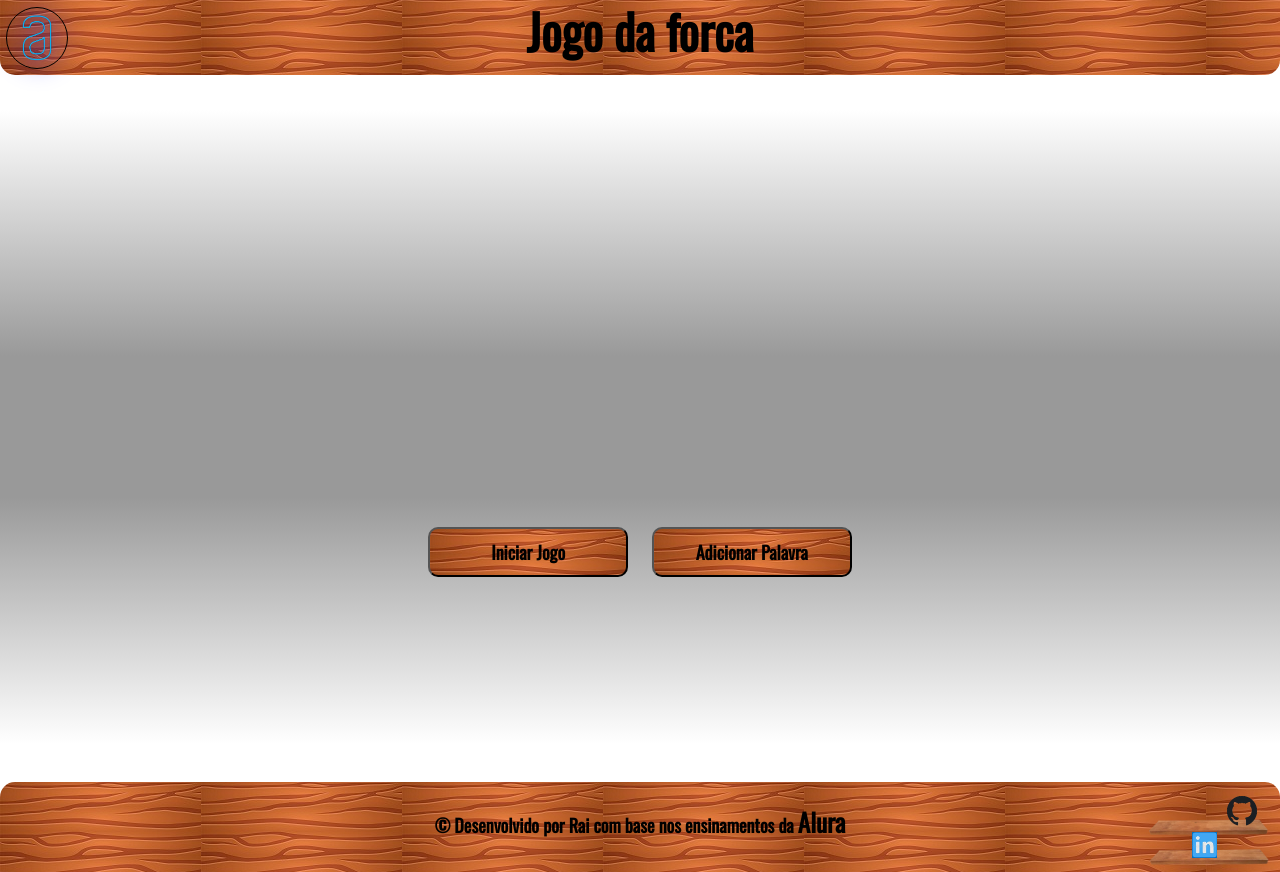
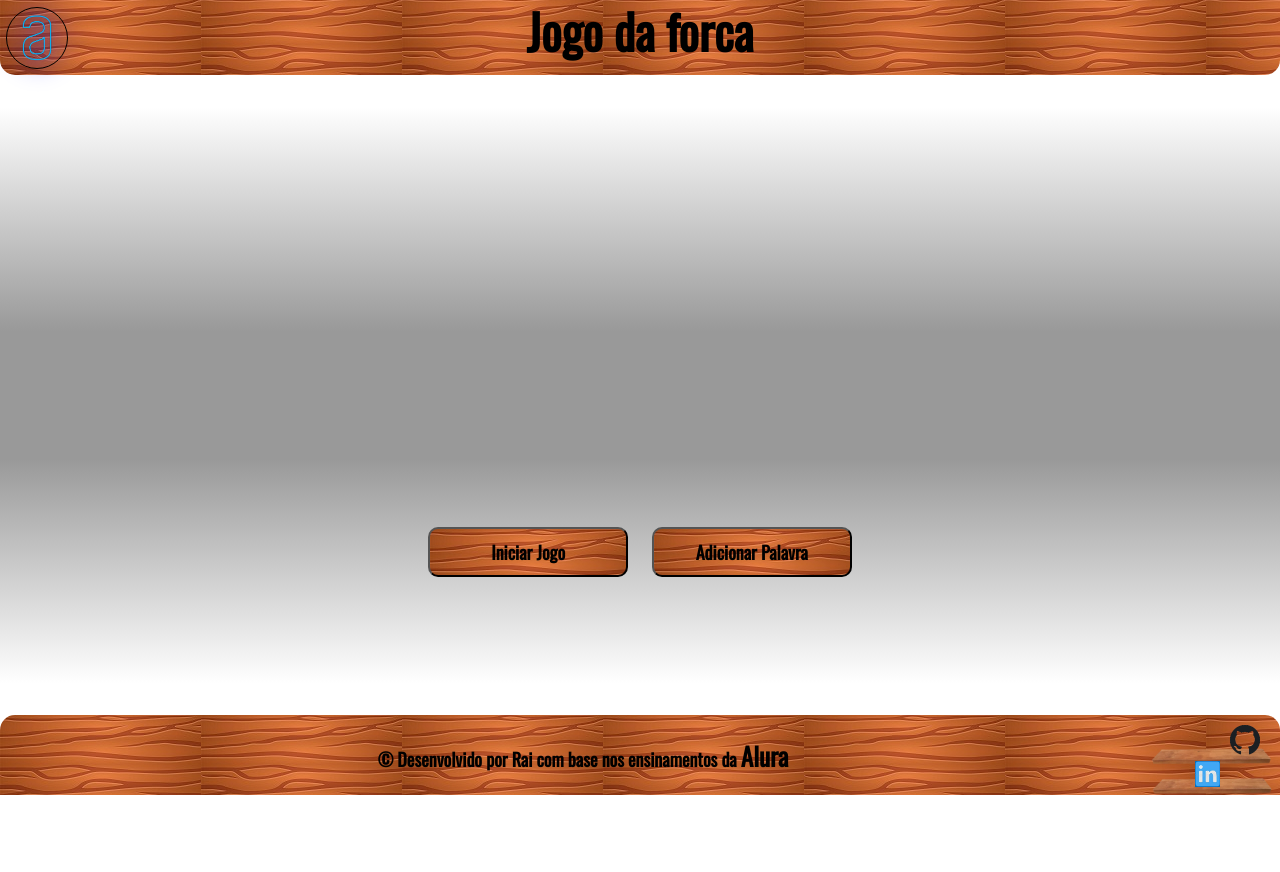
Before and after one commit to RaiSMel/projetoForca.github.io, a plain HTML site: page index.html in a window 1280 px wide. After the commit the page ends 800 px from the top, so only its background shows below. Drawn offline with nearby package versions, Linux system fonts and the light colour scheme.

Commit message:
alterando algumas partes gráficas

```diff
--- a/css/style.css
+++ b/css/style.css
@@ -65,7 +65,7 @@ main{
     padding: 2rem;
     text-align: center;
     justify-content: center;
-    height: 80vh;
+    height: 72vh;
 }
 
 /* Local do desenho e onde o jogo funciona */
@@ -169,18 +169,17 @@ footer{
     background: url(../imgs/fundoHeaderFooter.jpg);
     border-top-left-radius: 15px;
     border-top-right-radius: 15px;
-    height: 90px;
-
 }
 
 #Section-rodape{
-    position: relative;
+    display: flex;
+    align-items: center;
     text-align: center;
-    line-height: 80px;
-    margin: .2rem;
 }
 
 footer p{
+    width: calc(100% - 120px);
+    margin: 0 2rem;
     display: inline;
     font-weight: bold;
     font-size: large;
@@ -199,6 +198,13 @@ footer p a:hover{
 
 
 /*estante com itens */
+#estante{
+    position: relative;
+    width: 120px;
+    height: 80px;
+    place-self: end end;
+}
+
 #github{
     width: 30px;
     position: absolute;
@@ -224,11 +230,10 @@ footer p a:hover{
     transform: scale(108%);
 }
 
-#estante-footer{
+#estante-img{
     position: absolute;
     bottom: 0px;
     right: 8px;
-    width: 20%;
     max-width: 120px;
 }
 
--- a/index.html
+++ b/index.html
@@ -30,7 +30,9 @@
 
         <section id="telas">
             <canvas></canvas>
-            <div id="telaResultado" class="invisivel"><p id="paragrafoResultado"></p></div>
+            <div id="telaResultado" class="invisivel">
+                <p id="paragrafoResultado"></p>
+            </div>
         </section>
         <section class="formulario">
 
@@ -69,10 +71,13 @@
 
             <p>© Desenvolvido por Rai com base nos ensinamentos da <a href="https://www.alura.com.br/">Alura</a></p>
 
-                <img id="estante-footer" src="imgs/estante.jpg" alt="Imagem de uma estante">
-                <a href="https://github.com/RaiSMel"><img id="github" src="imgs/github.png" alt="link github na estante"></a>
-                <a href="https://www.linkedin.com/in/rai-mello-762a96168/"><img id="linkedin" src="imgs/linkedin.jpg" alt="link linkedin na estante"></a>
-
+            <div id="estante">
+                <img id="estante-img" src="imgs/estante.jpg" alt="Imagem de uma estante">
+                <a href="https://github.com/RaiSMel"><img id="github" src="imgs/github.png"
+                        alt="link github na estante"></a>
+                <a href="https://www.linkedin.com/in/rai-mello-762a96168/"><img id="linkedin" src="imgs/linkedin.jpg"
+                        alt="link linkedin na estante"></a>
+            </div>
         </section>
     </footer>
 
--- a/javascript/canvas.js
+++ b/javascript/canvas.js
@@ -21,7 +21,6 @@ function DesenhaUnderlineDasLetrasCertas() {
 
         localizacaoX += 30;
 
-        console.log(palavra);
     }
 
     pincel.fillStyle = 'red';
--- a/javascript/layoutModificao.js
+++ b/javascript/layoutModificao.js
@@ -50,6 +50,8 @@ function comecarJogo() {
     resetarObjetos();
 
     DesenhaUnderlineDasLetrasCertas();
+
+    document.querySelector("main").style.height = "auto"
 
 }
 
@@ -117,6 +119,9 @@ function voltar() {
     buttonAdicionar.classList.remove('invisivel');
     buttonIniciar.classList.remove('invisivel');
 
+    document.querySelector("main").style.height = "72vh"
+
+
     ligarDesligar = 0;
 }
 
```
Also changed, not shown: 1 other file. Lines whose indentation alone changed are shown as unchanged.
